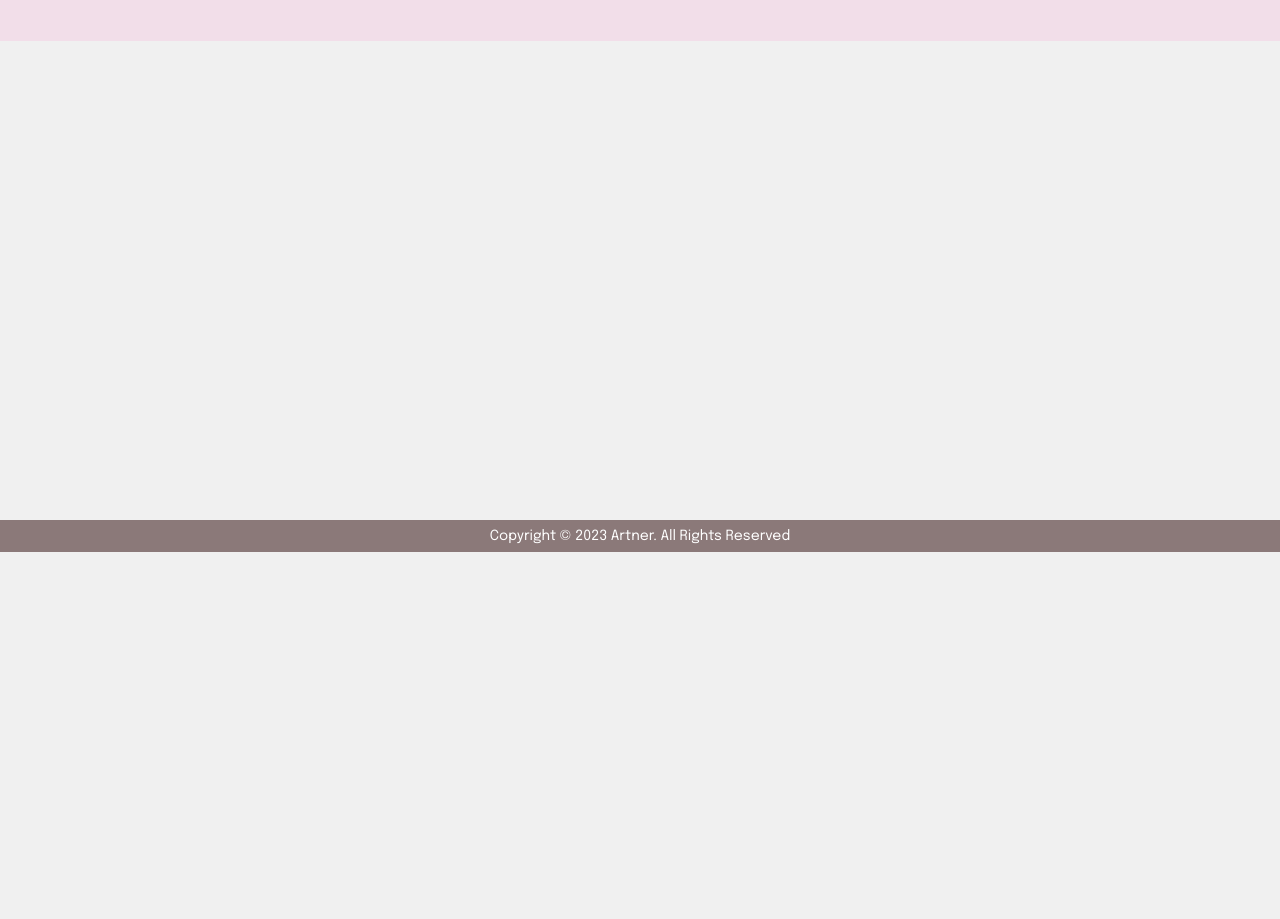
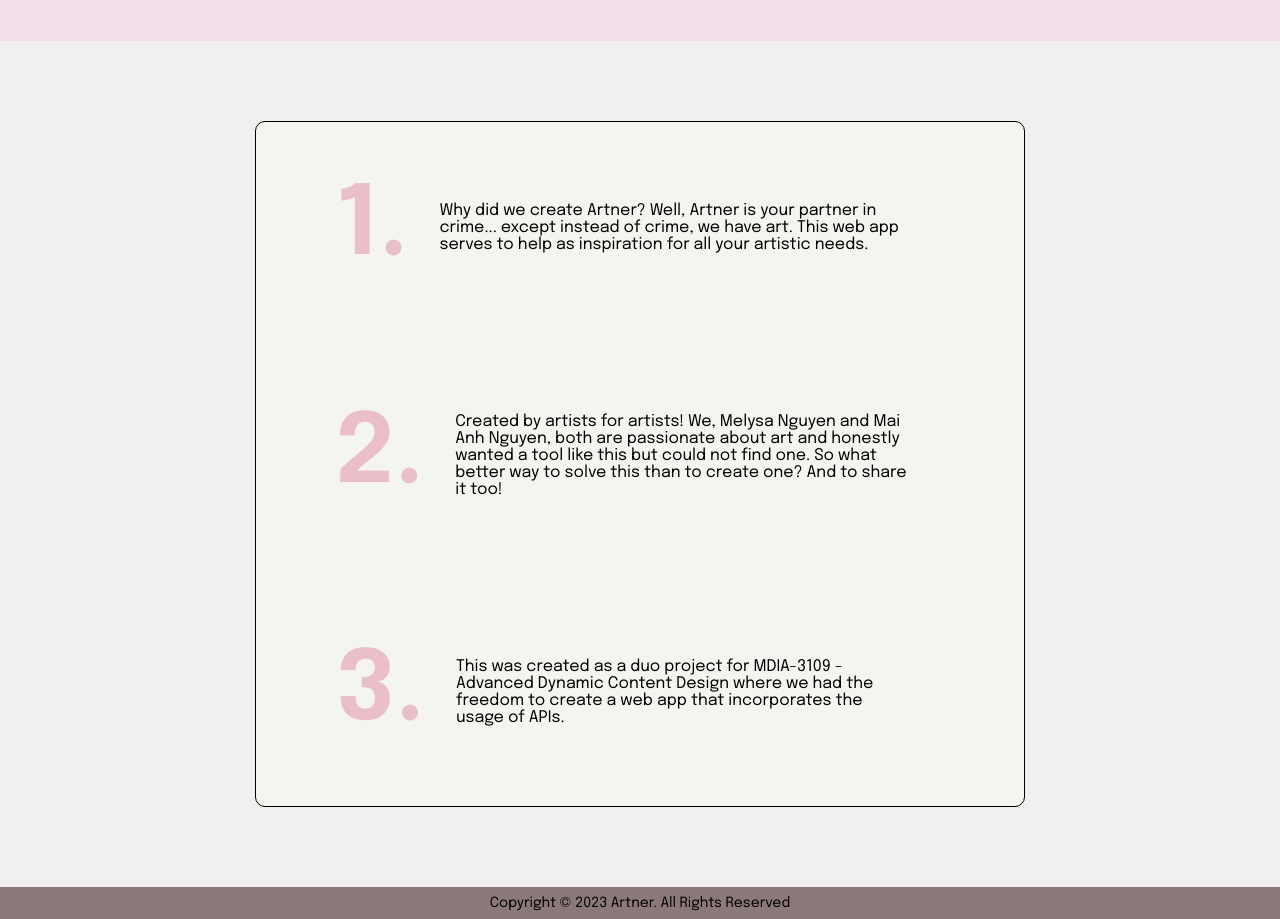
Before and after one commit to melysan/Artner, a Next.js app: page /about in a window 1280 px wide. Shown: the part 280-1199 px from the top of the page. Before the commit the page ends 832 px from the top, so only its background shows below. Built offline with nearby package versions, Linux system fonts and the light colour scheme.

Commit message:
add about page components

```diff
--- /dev/null
+++ b/components/AboutContainer/index.js
@@ -0,0 +1,72 @@
+import styled from "styled-components";
+import { Text } from "../Text";
+
+const MainContDiv = styled.div`
+background-color: #F4F5F0;
+width: 60%;
+border: 1px black solid;
+margin: 5rem;
+border-radius: 10px;
+`
+
+const AboutDescDiv = styled.div`
+display: flex;
+flex-direction: row;
+align-items: center;
+justify-content: center;
+padding: 3em 5em 3em 5em;
+`
+
+// const AboutImage = styled.img`
+// width: 30%;
+// height: 30%;
+// `
+
+export function AboutComp() {
+
+    return (
+        <MainContDiv>
+            <AboutDescDiv>
+                <Text
+                    text="1."
+                    size="6rem"
+                    weight="800"
+                    colour="#EABFC9" />
+                <Text
+                    text="Why did we create Artner?
+                    Well, Artner is your partner in crime... except instead of crime, we have art.
+                    This web app serves to help as inspiration for all your artistic needs."
+                    size="1rem"
+                    padding="2em" />
+            </AboutDescDiv>
+
+            <AboutDescDiv>
+                <Text
+                    text="2."
+                    size="6rem"
+                    weight="800"
+                    colour="#EABFC9" />
+                <Text
+                    text="Created by artists for artists! We, Melysa Nguyen and Mai Anh Nguyen,
+                    both are passionate about art and honestly wanted a tool like this but could not find one.
+                    So what better way to solve this than to create one? And to share it too!"
+                    size="1rem"
+                    padding="2em" />
+            </AboutDescDiv>
+
+            <AboutDescDiv>
+                <Text
+                    text="3."
+                    size="6rem"
+                    weight="800"
+                    colour="#EABFC9" />
+                <Text
+                    text="This was created as a duo project for MDIA-3109 - Advanced Dynamic Content Design
+                     where we had the freedom to create a web app that incorporates the usage of APIs."
+                    size="1rem"
+                    padding="2em" />
+            </AboutDescDiv>
+
+        </MainContDiv>
+    )
+}
--- a/components/Text/index.js
+++ b/components/Text/index.js
@@ -3,7 +3,7 @@
 const StyledText = styled.p`
   display: ${props => props.display};
   font-size: ${props => props.size};
-  colour: ${props => props.colour};
+  color: ${props => props.colour};
   margin: ${props => props.margin};
   padding: ${props => props.padding};
   font-weight: ${props => props.weight};
--- a/pages/about.js
+++ b/pages/about.js
@@ -5,9 +5,19 @@
 import { Banner } from '../components/Banner'
 import { NavBar } from '../components/NavBar'
 import { Footer } from '../components/Footer'
+import { AboutComp } from '../components/AboutContainer'
+import styled from "styled-components";
 
 const inter = Inter({ subsets: ['latin'] })
 
+const AboutFlex = styled.div`
+display: flex;
+flex-direction: column;
+justify-content: center;
+align-content: center;
+align-items: center;
+
+`
 
 export default function About() {
 
@@ -19,14 +29,14 @@
                 <meta name="viewport" content="width=device-width, initial-scale=1" />
                 <link rel="icon" href="/favicon.ico" />
             </Head>
-            <div className={styles.main}>
+            <AboutFlex>
                 <NavBar />
                 <Banner
                     bannerHeading="About"
-                    bannerDescription="Lorem ipsum dolor sit amet consectetur. Id non at adipiscing sed morbi vel sit urna lectus. Eget lacus morbi facilisis mattis enim. Nisi vehicula orci praesent morbi cras placerat diam. Magna egestas vitae imperdiet eget sem duis molestie." />
-
-            </div>
-
+                    bannerDescription="Artner is your one-stop web app for all your inspirational needs! Whether you need an art palette, word prompt, or imagery; we got your back.
+                    Not only that but we've included resources to share with you, and an archive of art AKA Artchive for you to share with others!" />
+                <AboutComp />
+            </AboutFlex>
             <Footer />
         </>
     )
```
